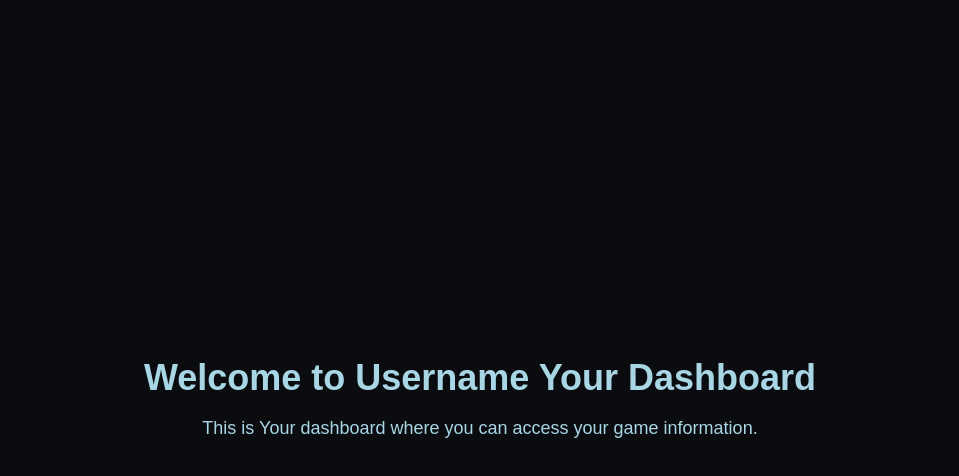
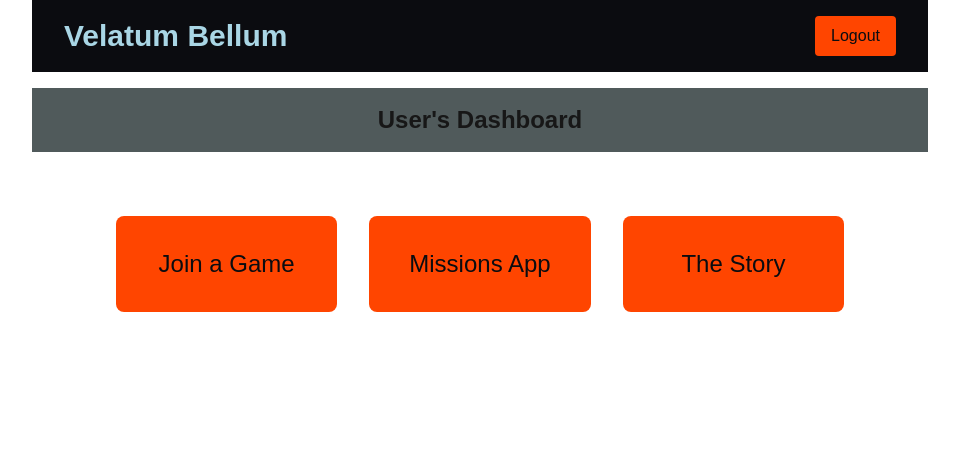
Before and after one commit to chitalu7/vb-playtest-2025, a Next.js app: page /dashboard in a window 1280 px wide. Shown: the top 476 px of the page, without its empty margins (160-1119 px from the left). Built offline with nearby package versions, Linux system fonts and the light colour scheme; no server answers; sample sign-in values are in the browser's storage.

Commit message:
Implemented basic dashboard

```diff
--- a/src/app/dashboard/page.tsx
+++ b/src/app/dashboard/page.tsx
@@ -1,12 +1,66 @@
+"use client"; // Add this at the top to make it a Client Component
+
+import { useState, useEffect } from 'react';
+import { auth } from '../../lib/firebaseConfig'; // Firebase configuration
+import { useRouter } from 'next/navigation'; // For redirection after logout
 import ProtectedRoute from '../../components/ProtectedRoute'; // Import the HOC
 
 const DashboardPage = () => {
+  const [userName, setUserName] = useState('');
+  const router = useRouter(); // For handling navigation after logout
+
+  // Get the user's email from Firebase and derive the name
+  useEffect(() => {
+    const user = auth.currentUser;
+    if (user && user.email) {  // Check if user and user.email exist
+      const emailName = user.email.split('@')[0] || ''; // Extract the part before '@'
+      setUserName(emailName.charAt(0).toUpperCase() + emailName.slice(1)); // Capitalize first letter
+    }
+  }, []);
+
+  // Handle logout
+  const handleLogout = async () => {
+    try {
+      await auth.signOut();
+      router.push('/login'); // Redirect to login page after logout
+    } catch (error) {
+      console.error('Logout failed: ', error);
+    }
+  };
+
   return (
     <ProtectedRoute>
-      <div className="relative min-h-screen flex items-center justify-center bg-shadow-black text-ice-blue">
-        <div className="text-center">
-          <h1 className="text-4xl font-bold">Welcome to Username Your Dashboard</h1>
-          <p className="text-lg mt-4">This is Your dashboard where you can access your game information.</p>
+      {/* Top Header */}
+      <header className="bg-shadow-black text-ice-blue py-4 px-8 flex justify-between items-center max-w-4xl mx-auto">
+        <h1 className="text-3xl font-bold">Velatum Bellum</h1>
+        <button
+          onClick={handleLogout}
+          className="bg-blood-orange text-shadow-black px-4 py-2 rounded hover:bg-ice-blue hover:text-shadow-black"
+        >
+          Logout
+        </button>
+      </header>
+
+      {/* Username and Dashboard Section */}
+      <div className="bg-smoke-gray py-4 px-8 text-center max-w-4xl mx-auto mt-4">
+        <h2 className="text-2xl font-semibold">
+          {userName ? `${userName}'s Dashboard` : 'Loading...'}
+        </h2>
+      </div>
+
+      {/* Main Content */}
+      <div className="flex flex-col items-center justify-center mt-8">
+        {/* Buttons - Styled to be larger */}
+        <div className="grid grid-cols-3 gap-8 mt-8">
+          <button className="bg-blood-orange text-shadow-black text-2xl px-10 py-8 rounded-lg hover:bg-ice-blue hover:text-shadow-black">
+            Join a Game
+          </button>
+          <button className="bg-blood-orange text-shadow-black text-2xl px-10 py-8 rounded-lg hover:bg-ice-blue hover:text-shadow-black">
+            Missions App
+          </button>
+          <button className="bg-blood-orange text-shadow-black text-2xl px-10 py-8 rounded-lg hover:bg-ice-blue hover:text-shadow-black">
+            The Story
+          </button>
         </div>
       </div>
     </ProtectedRoute>
@@ -14,3 +68,24 @@ const DashboardPage = () => {
 };
 
 export default DashboardPage;
+
+
+
+
+
+// import ProtectedRoute from '../../components/ProtectedRoute'; // Import the HOC
+
+// const DashboardPage = () => {
+//   return (
+//     <ProtectedRoute>
+//       <div className="relative min-h-screen flex items-center justify-center bg-shadow-black text-ice-blue">
+//         <div className="text-center">
+//           <h1 className="text-4xl font-bold">Welcome to Username Your Dashboard</h1>
+//           <p className="text-lg mt-4">This is Your dashboard where you can access your game information.</p>
+//         </div>
+//       </div>
+//     </ProtectedRoute>
+//   );
+// };
+
+// export default DashboardPage;
```
